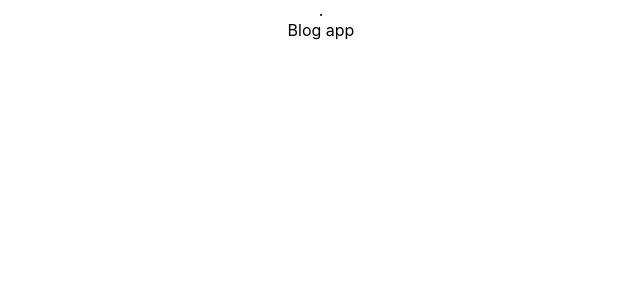
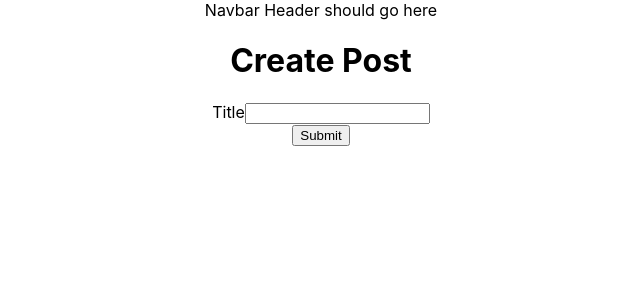
Before and after one commit to ViswanathaSwamy-PK-TechSkillz-Academy/blog-njs-rjs, a React (Create React App) app in the folder src/client/: page / in a window 1280 px wide. Shown: the top 300 px of the page, without its empty margins (319-959 px from the left). Built offline with nearby package versions, Linux system fonts and the light colour scheme.

Commit message:
Create Blog Posts

```diff
--- a/src/client/src/App.js
+++ b/src/client/src/App.js
@@ -1,12 +1,16 @@
 import './App.css';
+import PostCreate from "./PostCreate";
 
 const App = () => {
   return (
     <div className="App">
       <header>
-        .
+        Navbar Header should go here
       </header>
-      <div>Blog app</div>
+      <div className="container">
+        <h1>Create Post</h1>
+        <PostCreate />
+      </div>
     </div>
   );
 }
--- a/src/client/src/PostCreate.js
+++ b/src/client/src/PostCreate.js
@@ -19,10 +19,7 @@ const PostCreate = () => {
       <form onSubmit={onSubmit}>
         <div className="form-group">
           <label>Title</label>
-          <input
-            value={title}
-            onChange={(e) => setTitle(e.target.value)}
-            className="form-control"
+          <input value={title} onChange={(e) => setTitle(e.target.value)} className="form-control"
           />
         </div>
         <button className="btn btn-primary">Submit</button>
```
